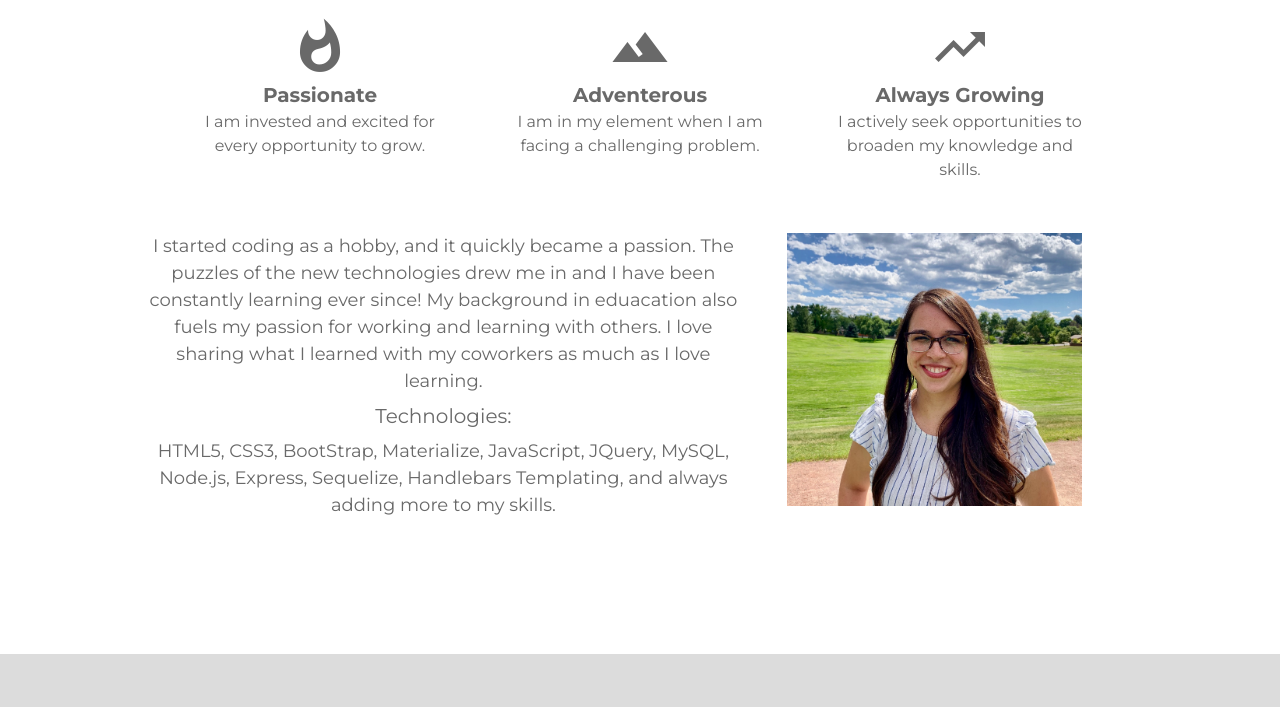
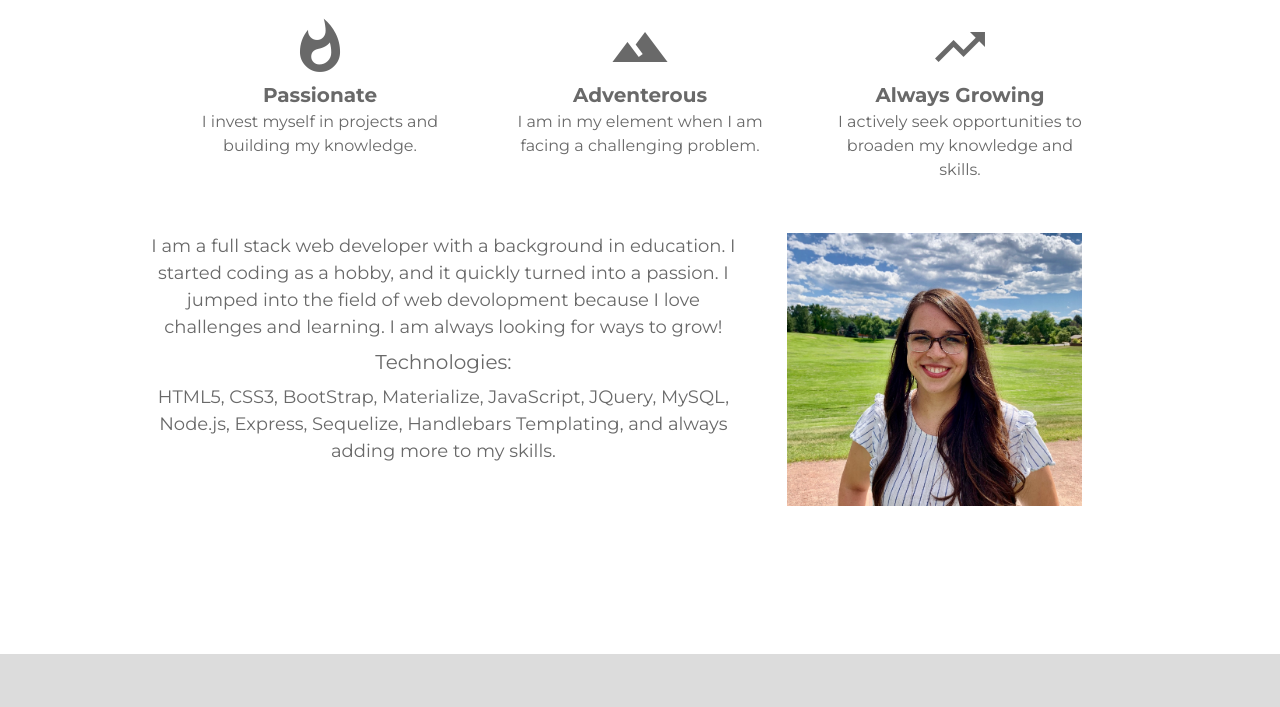
Before and after one commit to kelsimhoyle/kelsimhoyle.github.io, a plain HTML site: page index.html in a window 1280 px wide. Shown: the part 1045-1752 px from the top of the page. Drawn offline with nearby package versions, Linux system fonts and the light colour scheme.

Commit message:
fixed bugs

```diff
--- a/assets/js/logic.js
+++ b/assets/js/logic.js
@@ -25,8 +25,8 @@ var projects = [
     ,
     project4 = {
         name: "In High Spirits: Colorado Distillery finder",
-        deployed: "https://github.com/kelsimhoyle/project-2",
-        github: "https://murmuring-temple-41281.herokuapp.com/",
+        deployed: "https://murmuring-temple-41281.herokuapp.com/",
+        github: "https://github.com/kelsimhoyle/project-2",
         image: "assets/images/portfolio-images/inHighSpirits.png",
         description: "Users can explore all that Colorado distilleries has to offer. Technologies: Node.js, Sequelize, Passport, Session, Handlebars, and Materialize. "
     }
--- a/index.html
+++ b/index.html
@@ -46,7 +46,7 @@
                     <li class="describe">
                         <i class="material-icons list-icon">whatshot</i>
                         <h5>Passionate</h5>
-                        <p>I am invested and excited for every opportunity to grow.</p>
+                        <p>I invest myself in projects and building my knowledge.</p>
                     </li>
                     <li class="describe">
                         <i class="material-icons list-icon">terrain</i>
@@ -65,10 +65,9 @@
                             <img src="assets/images/portrait.jpg" alt="portrait" class="portrait">
                         </div>
                         <div class="float-left">
-                            <p>I started coding as a hobby, and it quickly became a passion. The puzzles of the new
-                                technologies drew me in and I have been constantly learning ever since! My background in
-                                eduacation also fuels my passion for working and learning with others. I love sharing
-                                what I learned with my coworkers as much as I love learning.</p>
+                            <p>I am a full stack web developer with a background in education. I started coding as a
+                                hobby, and it quickly turned into a passion. I jumped into the field of web devolopment
+                                because I love challenges and learning. I am always looking for ways to grow!</p>
                             <h4>Technologies:</h4>
                             <p>HTML5, CSS3, BootStrap, Materialize, JavaScript, JQuery, MySQL, Node.js, Express,
                                 Sequelize, Handlebars Templating, and always adding more to my skills.</p>
@@ -95,7 +94,8 @@
                             <a href="https://github.com/kelsimhoyle" target="_blank" class="contact">
                                 <img src="assets/images/GitHub-Mark-64px.png" alt="github" class="contact">
                             </a>
-                            <a href="https://www.linkedin.com/in/kelsi-hoyle-983266186/" target="_blank" class="contact">
+                            <a href="https://www.linkedin.com/in/kelsi-hoyle-983266186/" target="_blank"
+                                class="contact">
                                 <img src="assets/images/LI-In-Bug.png" alt="linkedin" class="contact">
                             </a>
                             <a href="mailto:kelsimhoyle@gmail.com" target="_blank" class="contact"><img
```
Also changed, not shown: 3 other files.
